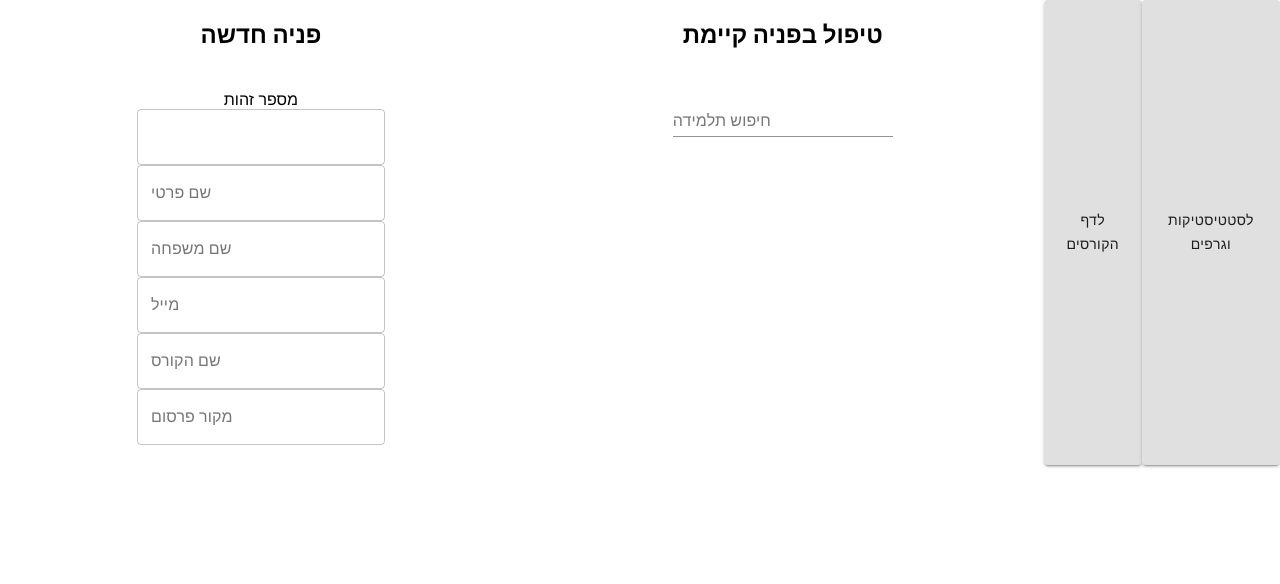
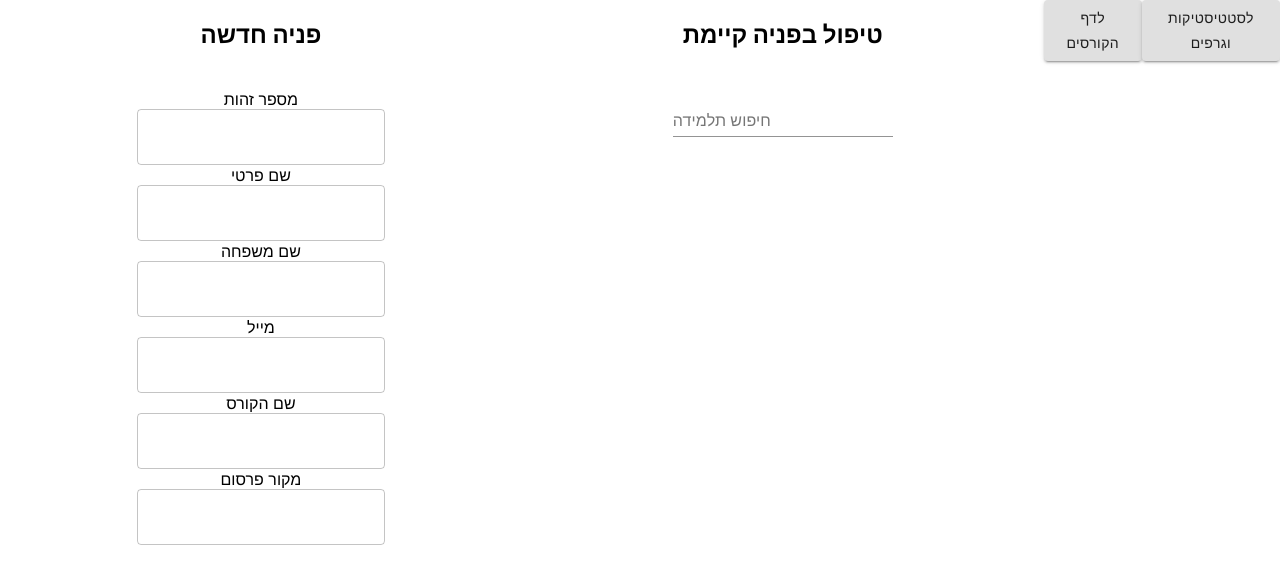
Before and after one commit to TamarSharvit/SiurMochot, a React (Create React App) app: page /registersHomePage in a window 1280 px wide. Shown: the top 584 px of the page. Built offline with nearby package versions, Linux system fonts and the light colour scheme.

Commit message:
validation in registersHomePage

```diff
--- a/src/components/registersHomePage.js
+++ b/src/components/registersHomePage.js
@@ -16,6 +16,7 @@ function RegistersHomePage(){
     }
 
     const [tz, setTz] = useState('');
+    const [fName, setFName] = useState('');
 
 
     return <div className="div1">
@@ -30,15 +31,40 @@ function RegistersHomePage(){
 
            {/* <TextField id="outlined-basic" label="מספר זהות" variant="outlined" /> */}
            <br></br>
-           <TextField id="outlined-basic" label="שם פרטי" variant="outlined" />
+           {/* <TextField id="outlined-basic" label="שם פרטי" variant="outlined" /> */}
+           <div>שם פרטי </div>
+           <ValidateTextField value={fName}
+            onChange={(value) => setFName(value)}
+            validate={() => { return fName === '' }}
+            errorMessage={'שדה חובה'} />
            <br></br>
-           <TextField id="outlined-basic" label="שם משפחה" variant="outlined" />
+           {/* <TextField id="outlined-basic" label="שם משפחה" variant="outlined" /> */}
+           <div>שם משפחה </div>
+           <ValidateTextField value={fName}
+            onChange={(value) => setFName(value)}
+            validate={() => { return fName === '' }}
+            errorMessage={'שדה חובה'} />
            <br></br>
-           <TextField id="outlined-basic" label="מייל" variant="outlined" />
+           {/* <TextField id="outlined-basic" label="מייל" variant="outlined" /> */}
+           <div>מייל</div>
+           <ValidateTextField value={fName}
+            onChange={(value) => setFName(value)}
+            validate={() => { return fName === '' }}
+            errorMessage={'שדה חובה'} />
            <br></br>
-           <TextField id="outlined-basic" label="שם הקורס" variant="outlined" />
+           {/* <TextField id="outlined-basic" label="שם הקורס" variant="outlined" /> */}
+           <div>שם הקורס </div>
+           <ValidateTextField value={fName}
+            onChange={(value) => setFName(value)}
+            validate={() => { return fName === '' }}
+            errorMessage={'שדה חובה'} />
            <br></br>
-           <TextField id="outlined-basic" label="מקור פרסום" variant="outlined" />
+           {/* <TextField id="outlined-basic" label="מקור פרסום" variant="outlined" /> */}
+           <div>מקור פרסום</div>
+           <ValidateTextField value={fName}
+            onChange={(value) => setFName(value)}
+            validate={() => { return fName === '' }}
+            errorMessage={'שדה חובה'} />
            <br></br>
 
             <br></br>
@@ -52,8 +78,8 @@ function RegistersHomePage(){
            <br></br>
         </div>
 
-        <Button variant="contained" color="default" onClick={handleClick}>לדף הקורסים</Button>
-        <Button variant="contained" color="default" onClick={handleClick2}>לסטטיסטיקות וגרפים</Button>
+        <Button className="button" variant="contained" color="default" onClick={handleClick}>לדף הקורסים</Button>
+        <Button  className="button" variant="contained" color="default" onClick={handleClick2}>לסטטיסטיקות וגרפים</Button>
     </div>
 
 }
--- a/src/css/registersHomePage.css
+++ b/src/css/registersHomePage.css
@@ -17,3 +17,6 @@
     flex: 50%;
     text-align: center;
 }
+.button{
+    height: fit-content;
+}
```
